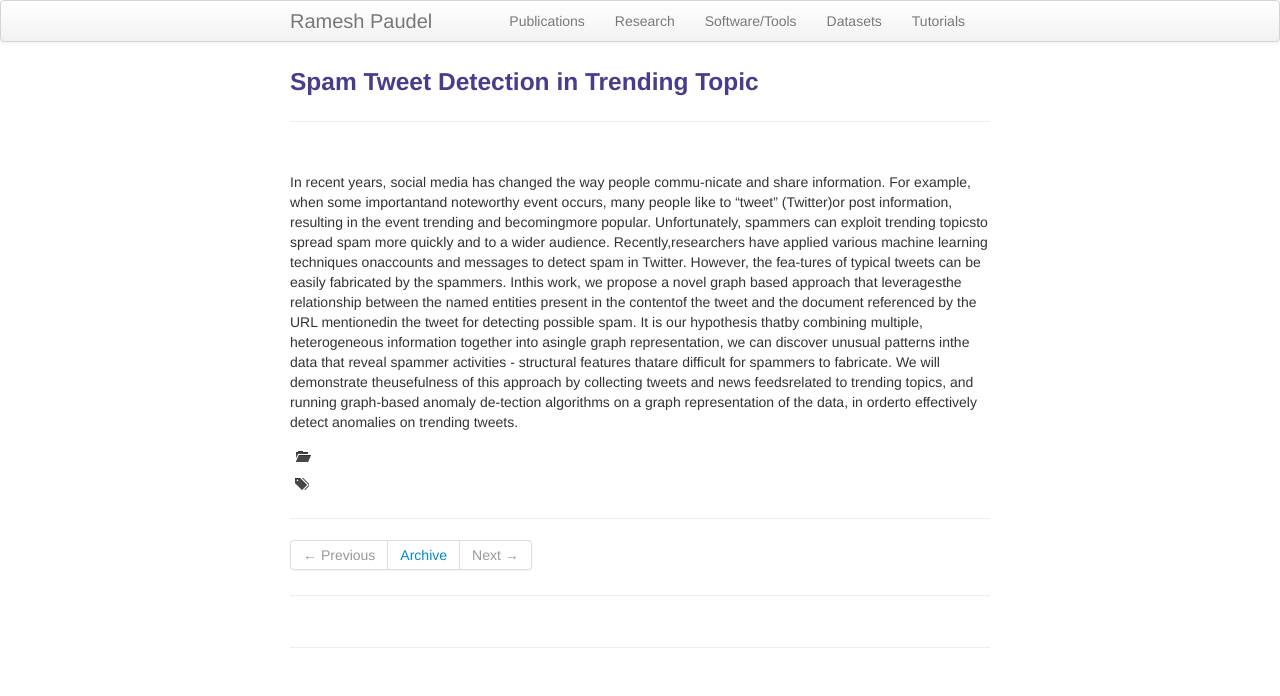
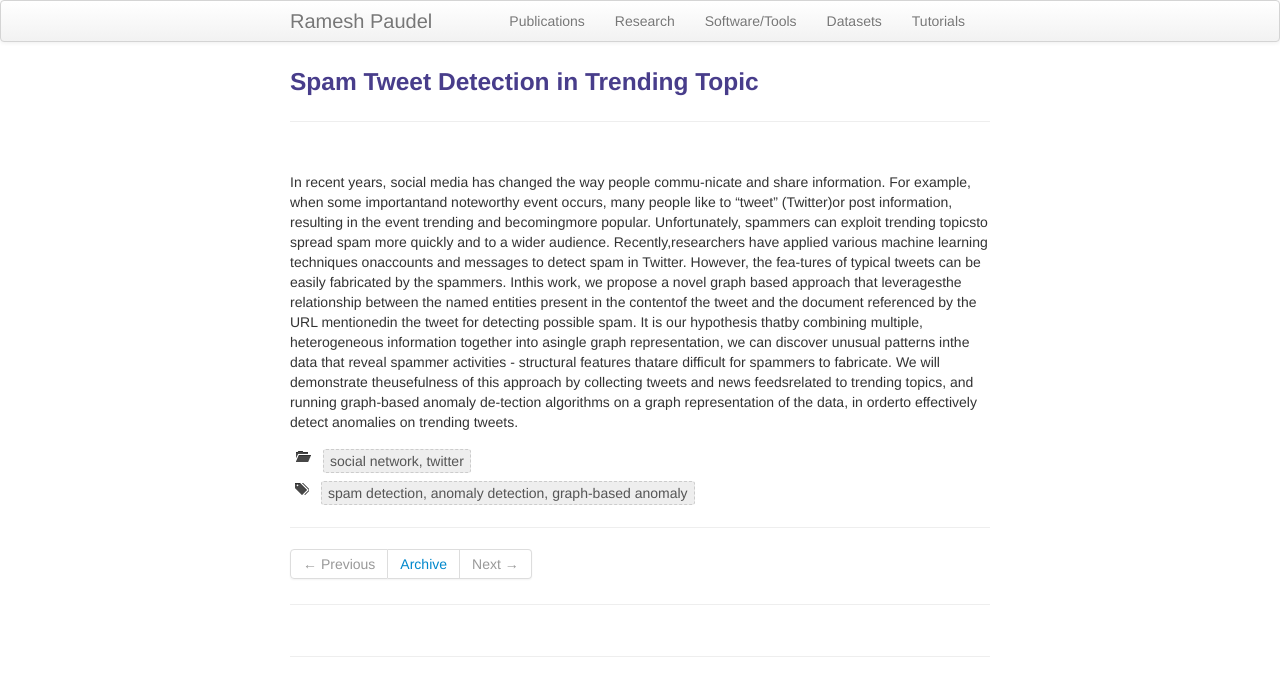
Before and after one commit to rpaudel42/rpaudel42.github.io, a Jekyll site: the page built from pages/spamtweet.md, in a window 1280 px wide. Shown: the top 696 px of the page. Built offline with Jekyll 4.4.1, drawn with Linux system fonts in a browser that asks for light colours.

Commit message:
Update spamtweet.md

```diff
--- a/pages/spamtweet.md
+++ b/pages/spamtweet.md
@@ -1,6 +1,8 @@
 ---
 layout: post
 title: Spam Tweet Detection in Trending Topic
+tags: spam detection, anomaly detection, graph-based anomaly
+categories: social network, twitter
 description: Ramesh Paudel; Spam Tweet Detection in Trending Topic
 ---
 
```
